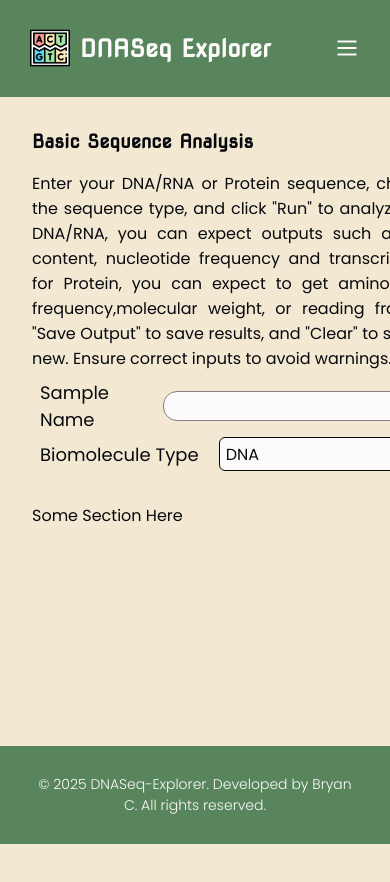
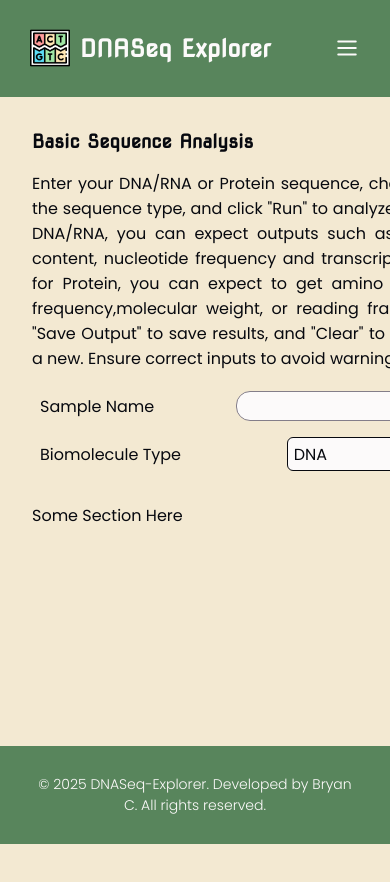
Before and after one commit to bryancastillo10/dna-seq-explorer, a React (Vite) app in the folder client/: page /basic in a window 390 px wide. Shown: the top 882 px of the page. Built offline with nearby package versions, Linux system fonts and the light colour scheme.

Commit message:
🎨 media query: label width & size

```diff
--- a/client/src/style/typography.ts
+++ b/client/src/style/typography.ts
@@ -1,5 +1,7 @@
 import styled from "styled-components";
+
 import { alignParagraph } from "@/utils/alignParagraph";
+import { mediaQuery } from "@/utils/breakpoints";
 
 export interface PProps {
   size?: "xl" | "lg" | "base" | "sm" | "xs";
@@ -28,7 +30,13 @@ export const Highlight = styled.span`
 
 export const Label = styled.label`
   font-family: ${(props) => props.theme.fontFamily.primary.join(', ')};
-  font-size: ${(props) => props.theme.fontSize.lg};
+  font-size: ${(props) => props.theme.fontSize.base};
+  width:90%;
+
+  ${mediaQuery("lg")}{
+    font-size: ${(props) => props.theme.fontSize.lg};
+    width: fit-content;
+  }
 `
 
 P.defaultProps = {
```
